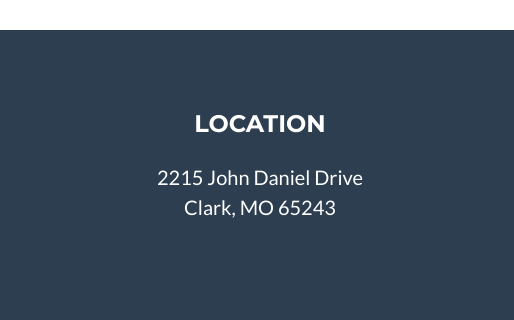
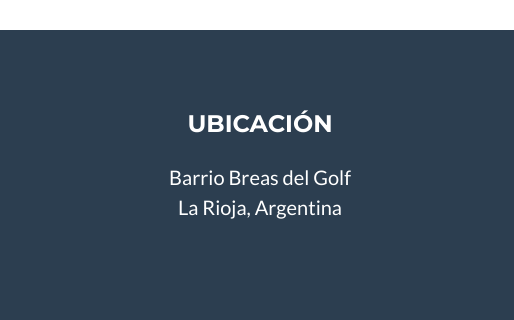
Before and after one commit to SantiagoSarasola/SantiagoSarasola.github.io, a plain HTML site: page index.html in a window 1280 px wide. Shown: the part 2735-3055 px from the top of the page, 0-514 px from the left. Drawn offline with nearby package versions, Linux system fonts and the light colour scheme.

Commit message:
Modifiación de título h4 y párrafos en la sección location del footer

```diff
--- a/index.html
+++ b/index.html
@@ -187,11 +187,11 @@
                 <div class="row">
                     <!-- Footer Location-->
                     <div class="col-lg-4 mb-5 mb-lg-0">
-                        <h4 class="text-uppercase mb-4">Location</h4>
+                        <h4 class="text-uppercase mb-4">Ubicación</h4>
                         <p class="lead mb-0">
-                            2215 John Daniel Drive
+                            Barrio Breas del Golf
                             <br />
-                            Clark, MO 65243
+                            La Rioja, Argentina
                         </p>
                     </div>
                     <!-- Footer Social Icons-->
```
